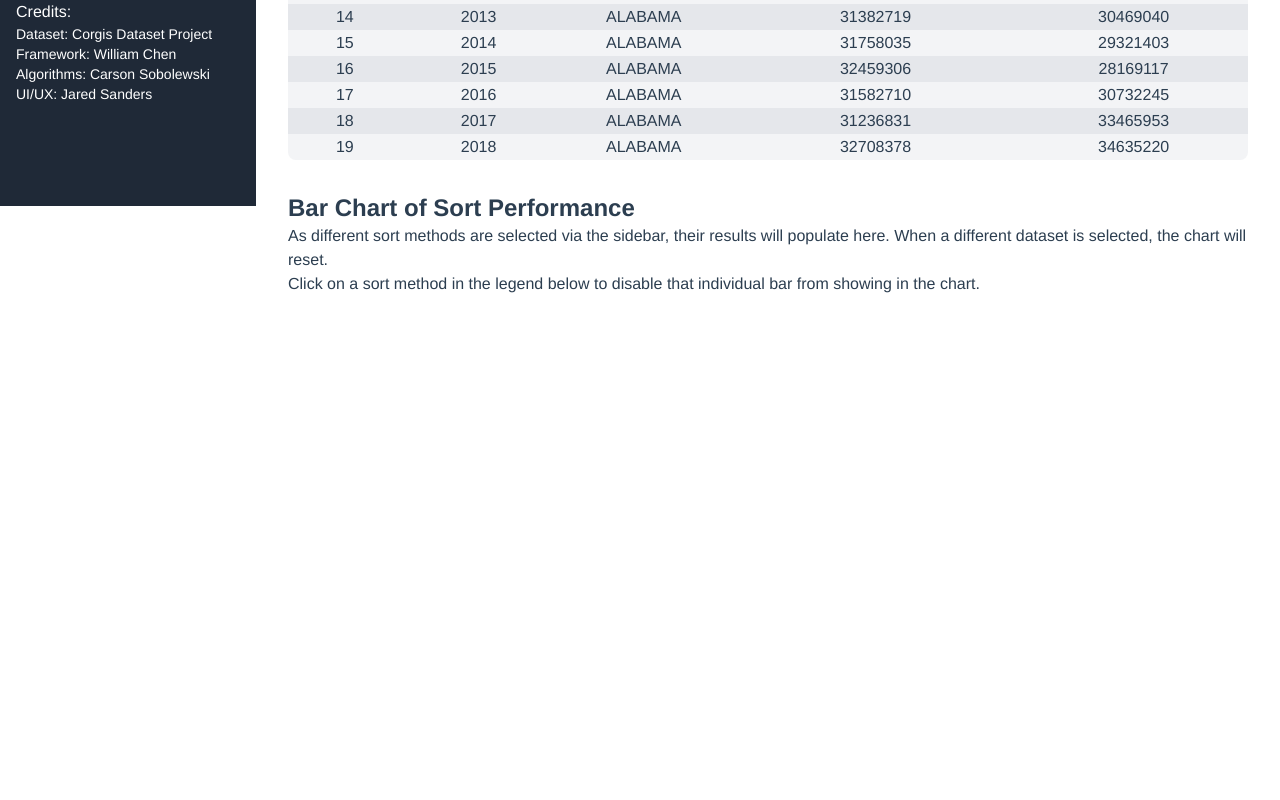
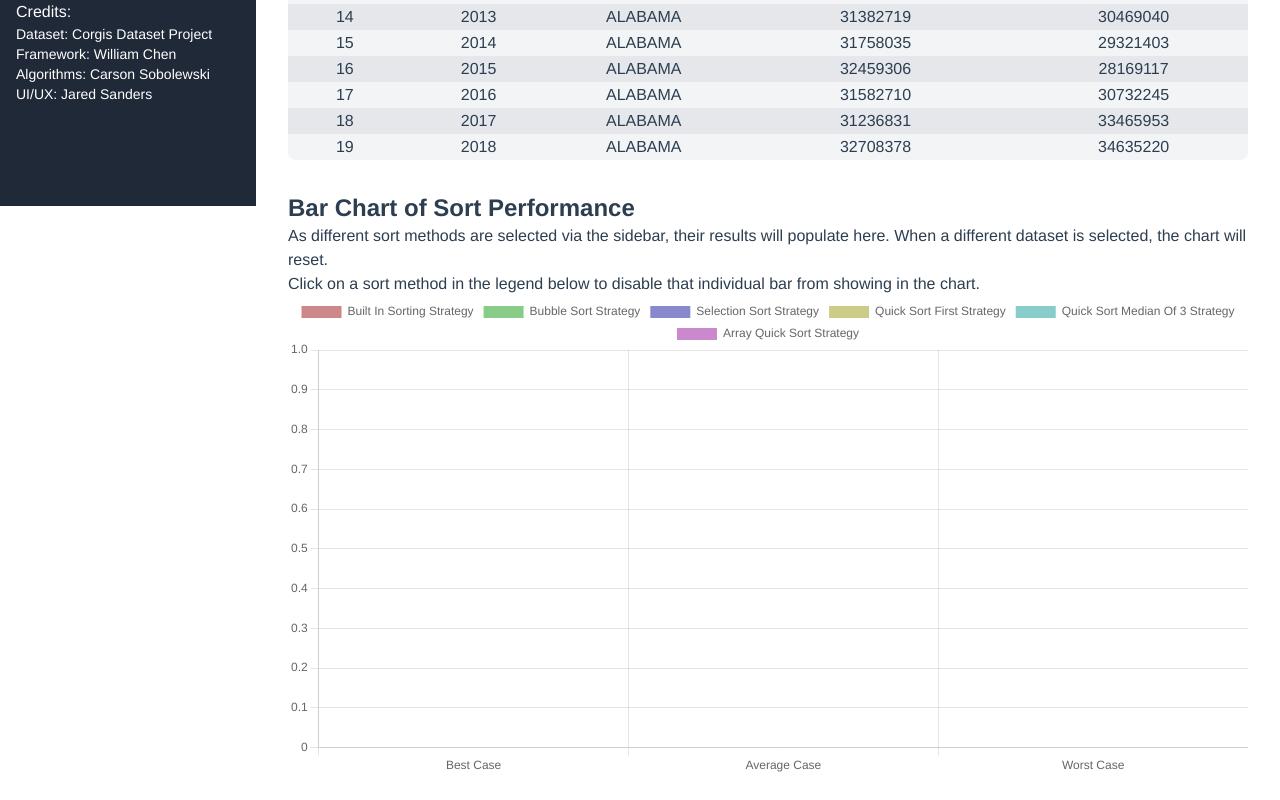
Before and after one commit to Exanite/DsaProject, a Vue app: page /#/ in a window 1280 px wide. Shown: the part 594-1394 px from the top of the page. Before the commit the page ends 1064 px from the top, so only its background shows below. Built offline with nearby package versions, Linux system fonts and the light colour scheme.

Commit message:
Best-Average-Worst

```diff
--- a/src/components/BarChart.vue
+++ b/src/components/BarChart.vue
@@ -53,7 +53,7 @@
     },
     setup(props) {
       let chartData = {
-        labels: ["Sort Methods"],
+        // labels: ["Best Case", "Average Case", "Worst Case"],
         datasets: props.data,
       };
 
--- a/src/pages/HomePage.vue
+++ b/src/pages/HomePage.vue
@@ -233,36 +233,80 @@
 
       //format that we can update easily using key
       const colors = ['#cc8888', '#88cc88', '#8888cc', '#cccc88', '#88cccc', '#cc88cc'];
-      const rawChartData = reactive({
+
+      interface sortData {
+        label: string;
+        backgroundColor: string;
+        data: {
+          "Best Case"?: number;
+          "Average Case"?: number;
+          "Worst Case"?: number;
+        }
+      }
+
+      interface rawSortData {
+        BuiltInSortingStrategy: sortData;
+        BubbleSortStrategy: sortData;
+        SelectionSortStrategy: sortData;
+        QuickSortFirstStrategy: sortData;
+        QuickSortMedianOf3Strategy: sortData;
+        ArrayQuickSortStrategy: sortData;
+      }
+
+      const rawChartData: rawSortData = reactive({
         BuiltInSortingStrategy: {
         label: "Built In Sorting Strategy",
         backgroundColor: colors[0],
-        data: [0]
+        data: {
+          "Best Case": undefined,
+          "Average Case": undefined,
+          "Worst Case": undefined
+        }
         },
         BubbleSortStrategy: {
         label: "Bubble Sort Strategy",
         backgroundColor: colors[1],
-        data: [0]
+        data: {
+          "Best Case": undefined,
+          "Average Case": undefined,
+          "Worst Case": undefined
+        }
         },
         SelectionSortStrategy: {
         label: "Selection Sort Strategy",
         backgroundColor: colors[2],
-        data: [0]
+        data: {
+          "Best Case": undefined,
+          "Average Case": undefined,
+          "Worst Case": undefined
+        }
         },
         QuickSortFirstStrategy: {
         label: "Quick Sort First Strategy",
         backgroundColor: colors[3],
-        data: [0]
+        data: {
+          "Best Case": undefined,
+          "Average Case": undefined,
+          "Worst Case": undefined
+        }
         },
         QuickSortMedianOf3Strategy: {
         label: "Quick Sort Median Of 3 Strategy",
         backgroundColor: colors[4],
-        data: [0]
+        data: {
+          "Best Case": undefined,
+          "Average Case": undefined,
+          "Worst Case": undefined
+        }
         },
         ArrayQuickSortStrategy: {
         label: "Array Quick Sort Strategy",
         backgroundColor: colors[5],
-        data: [0]
+        data: {
+          "Best Case": undefined,
+          "Average Case": undefined,
+          "Worst Case": undefined
+        }
         },
       });
 
@@ -270,9 +314,8 @@
       const barChartData = computed(() => {
         let dataset: any[] = [];
         for (const [key, value] of Object.entries(rawChartData)) {
-          if (value.data.length != 0 && value.data[0] != 0) {
+          console.log(value)
             dataset.push(value);
-          }
         }
         console.log({dataset})
         return dataset;
@@ -280,14 +323,41 @@
 
       const resetChartData = () => {
         for (const [key, value] of Object.entries(rawChartData)) {
-          value.data = [0]
+          value.data["Best Case"] = undefined;
+          value.data["Average Case"] = undefined;
+          value.data["Worst Case"] = undefined;
         }
       }
 
       const updateSortValues = (sortingStrategyName: string, sortingStrategyKey: string, colName: string, resultLength: number, duration: number) => {
         sortDuration.value = duration;
         columnName.value = colName;
-        rawChartData[sortingStrategyKey as keyof typeof rawChartData].data = [duration];
+
+        let oldBest = rawChartData[sortingStrategyKey as keyof typeof rawChartData].data["Best Case"];
+        let oldAverage = rawChartData[sortingStrategyKey as keyof typeof rawChartData].data["Average Case"];
+        let oldWorst = rawChartData[sortingStrategyKey as keyof typeof rawChartData].data["Worst Case"];
+
+        if (oldBest == undefined && oldAverage == undefined && oldWorst == undefined) {
+          rawChartData[sortingStrategyKey as keyof typeof rawChartData].data["Best Case"] = duration;
+          rawChartData[sortingStrategyKey as keyof typeof rawChartData].data["Average Case"] = duration;
+          rawChartData[sortingStrategyKey as keyof typeof rawChartData].data["Worst Case"] = duration;
+          return;
+        }
+
+        let b, w = false;
+        if (oldBest != undefined && oldBest > duration) {
+          rawChartData[sortingStrategyKey as keyof typeof rawChartData].data["Best Case"] = duration;
+          b = true;
+        } else if (oldWorst != undefined && oldWorst < duration) {
+          rawChartData[sortingStrategyKey as keyof typeof rawChartData].data["Worst Case"] = duration;
+          w = true;
+        }
+
+        if (b || w) {
+          let best = rawChartData[sortingStrategyKey as keyof typeof rawChartData].data["Best Case"];
+          let worst = rawChartData[sortingStrategyKey as keyof typeof rawChartData].data["Worst Case"];
+          rawChartData[sortingStrategyKey as keyof typeof rawChartData].data["Average Case"] = ((best ?? 0) + (worst ?? 0))/2;
+        }
       };
 
       const loadOriginalData = () => {
```
